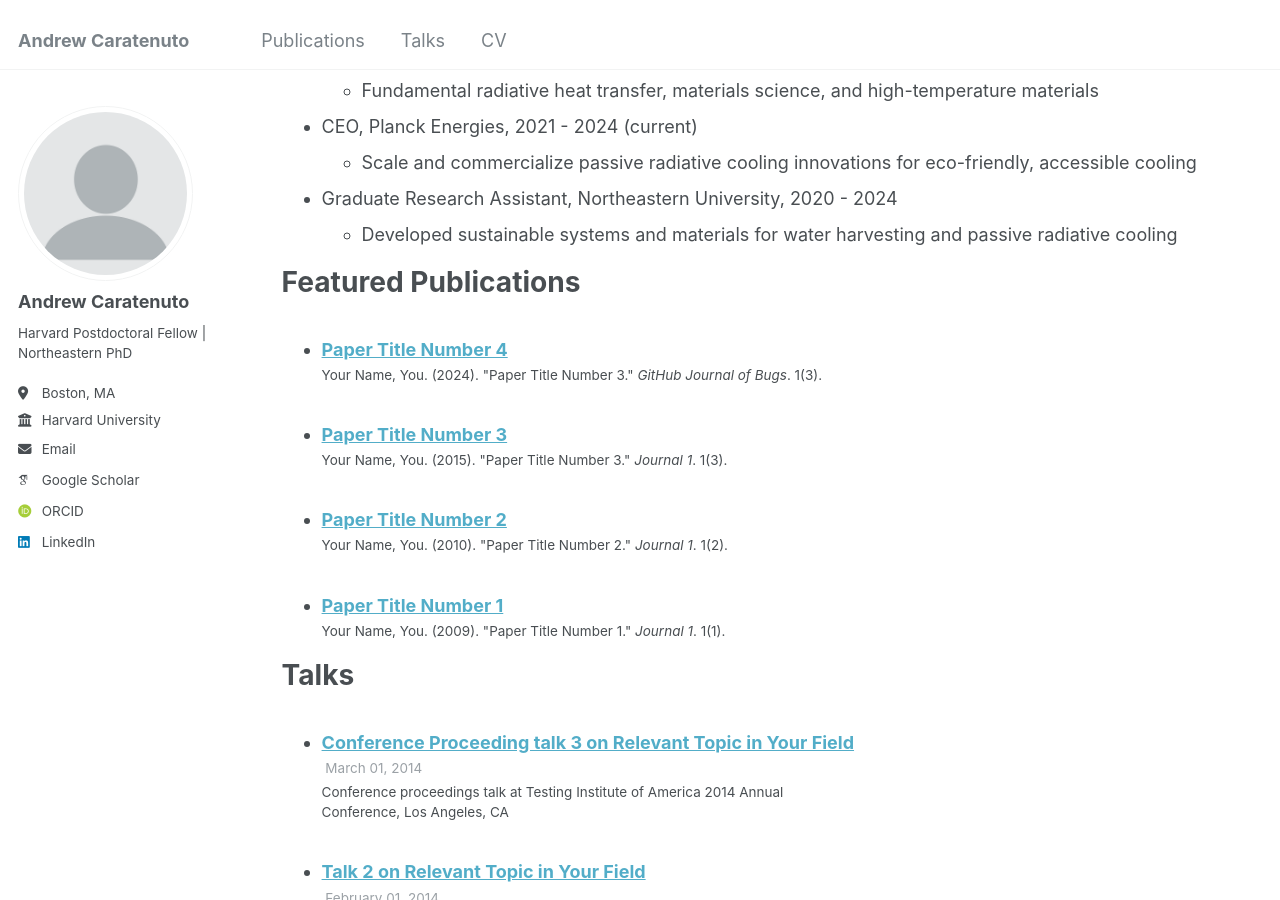
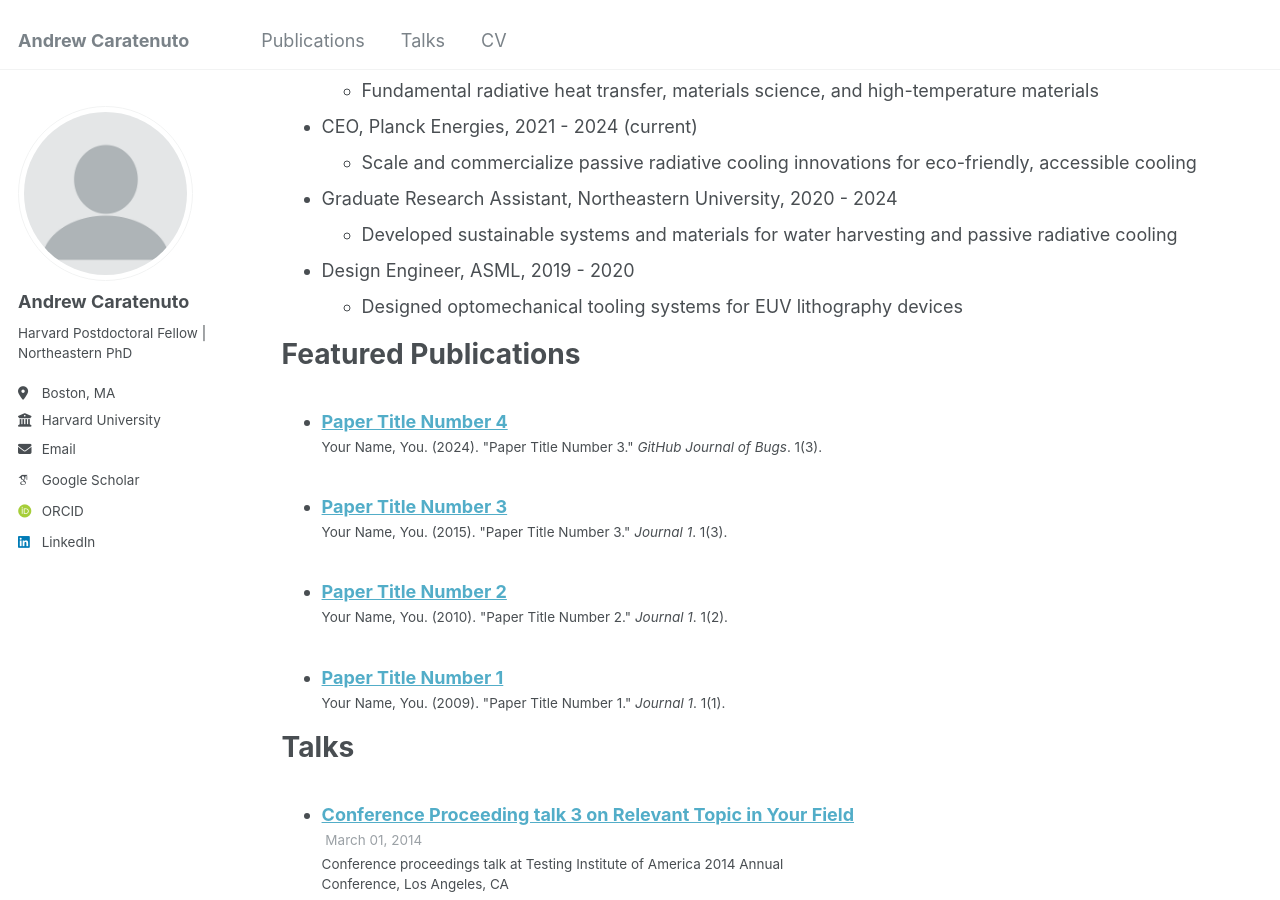
Before and after one commit to andrewcaratenuto/andrewcaratenuto.github.io, a Jekyll site: the page built from _pages/cv.md, in a window 1280 px wide and 900 px high, scrolled down 328 px. Built offline with Jekyll 4.4.1, drawn with Linux system fonts in a browser that asks for light colours; some web fonts are replaced.

Commit message:
Update cv.md

```diff
--- a/_pages/cv.md
+++ b/_pages/cv.md
@@ -26,6 +26,9 @@ Experience
 * Graduate Research Assistant, Northeastern University, 2020 - 2024
   * Developed sustainable systems and materials for water harvesting and passive radiative cooling
 
+* Design Engineer, ASML, 2019 - 2020
+  * Designed optomechanical tooling systems for EUV lithography devices
+
 
 Featured Publications
 ======
```
